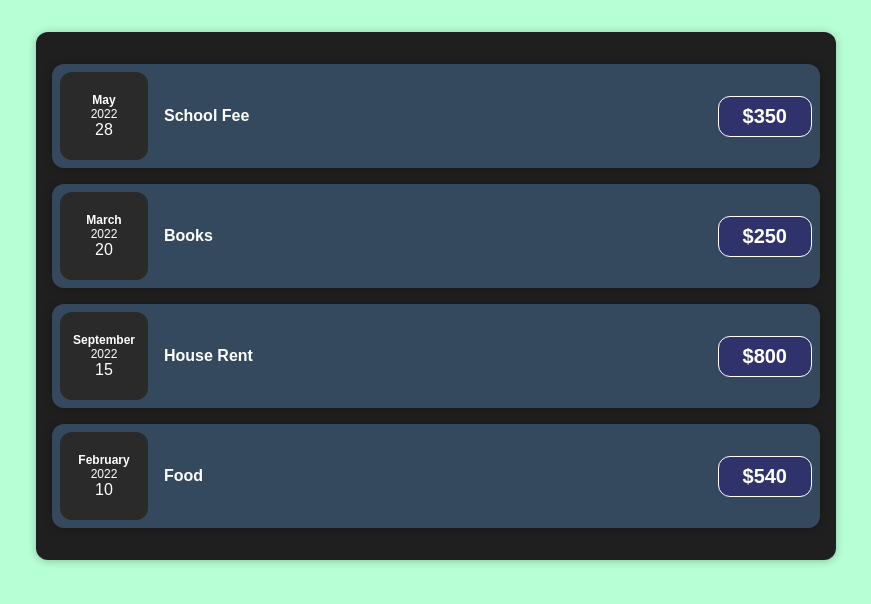
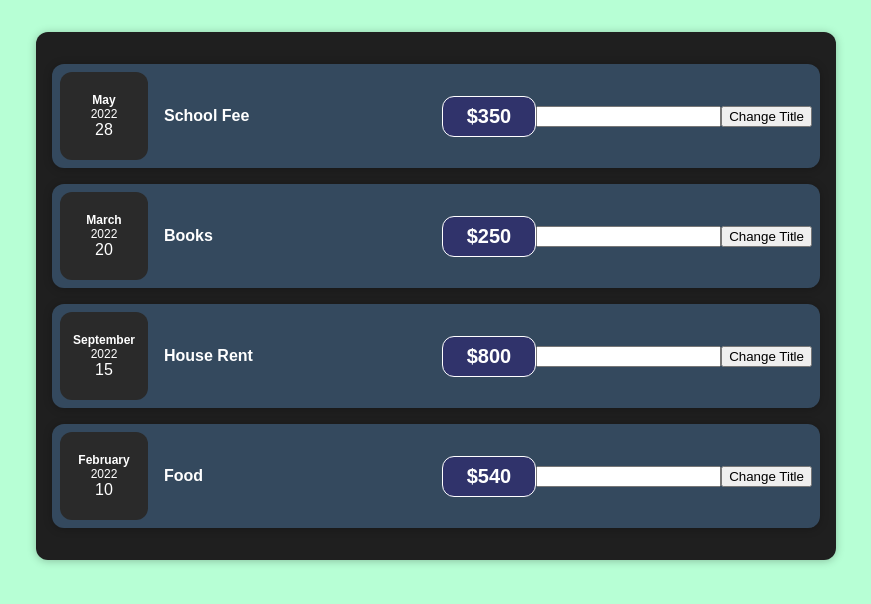
Before and after one commit to mdsoamd/complete_react-js, a React (Create React App) app: page / in a window 1280 px wide. Shown: the top 604 px of the page, without its empty margins (204-1075 px from the left). Built offline with nearby package versions, Linux system fonts and the light colour scheme; a web font is replaced by a local one.

Commit message:
complete

```diff
--- a/src/components/Expense/Expenseltem.js
+++ b/src/components/Expense/Expenseltem.js
@@ -1,4 +1,4 @@
-import React from "react";
+import React, {useState} from "react";
 import './ExpenseItem.css'
 import ExpenseDate from './ExpenseDate'
 import Card from '../UI/Card'
@@ -6,6 +6,21 @@
 
 //TODO This is Component
 const ExpenseItem = (props) => {
+
+   const [newTitle,setNewTitle] = useState('')      //*  <-- by default value Ek Dena padta hai
+
+   const [title,setTitle] = useState(props.title)   //*  <-- by default value Ek Dena padta hai
+
+    const clickHandler = () => {
+       setTitle(newTitle)
+    }
+
+
+    const changeHandler = (event) => {
+       setNewTitle(event.target.value)     //* <-- input field Value get event
+    }
+
+
 
 
 
@@ -15,9 +30,15 @@
           <ExpenseDate date={props.date}/>
 
             <div className='expens-item__description'>
-                <h2>{props.title}</h2>
+
+                <h2>{title}</h2>
+
                 <div className='expens-item__price'>${props.amount}</div>
             </div>
+
+            <input type="text" value={newTitle} onChange={changeHandler}/>
+
+            <button onClick={clickHandler}>Change Title</button>
 
         </Card>
     )
```
